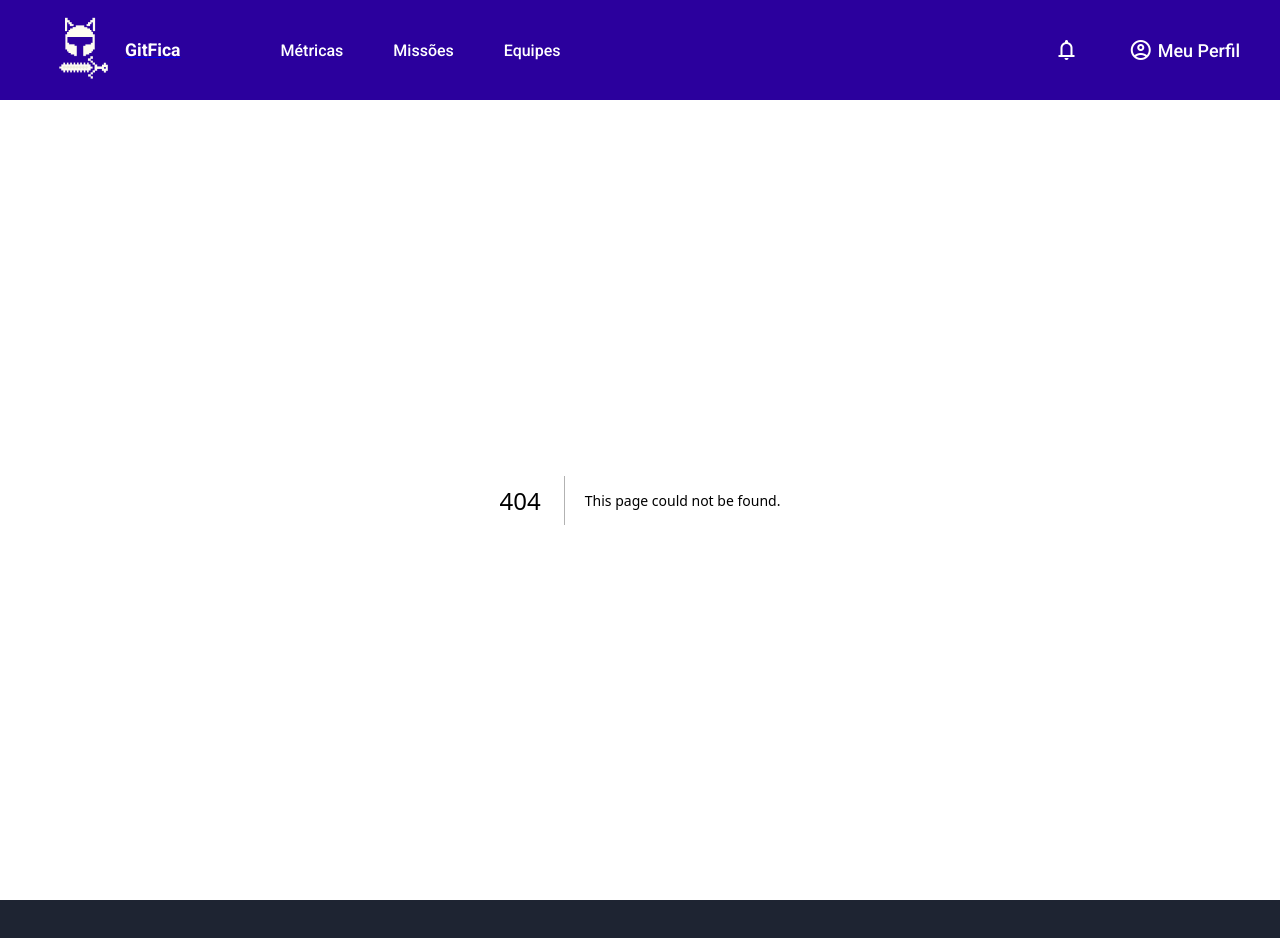
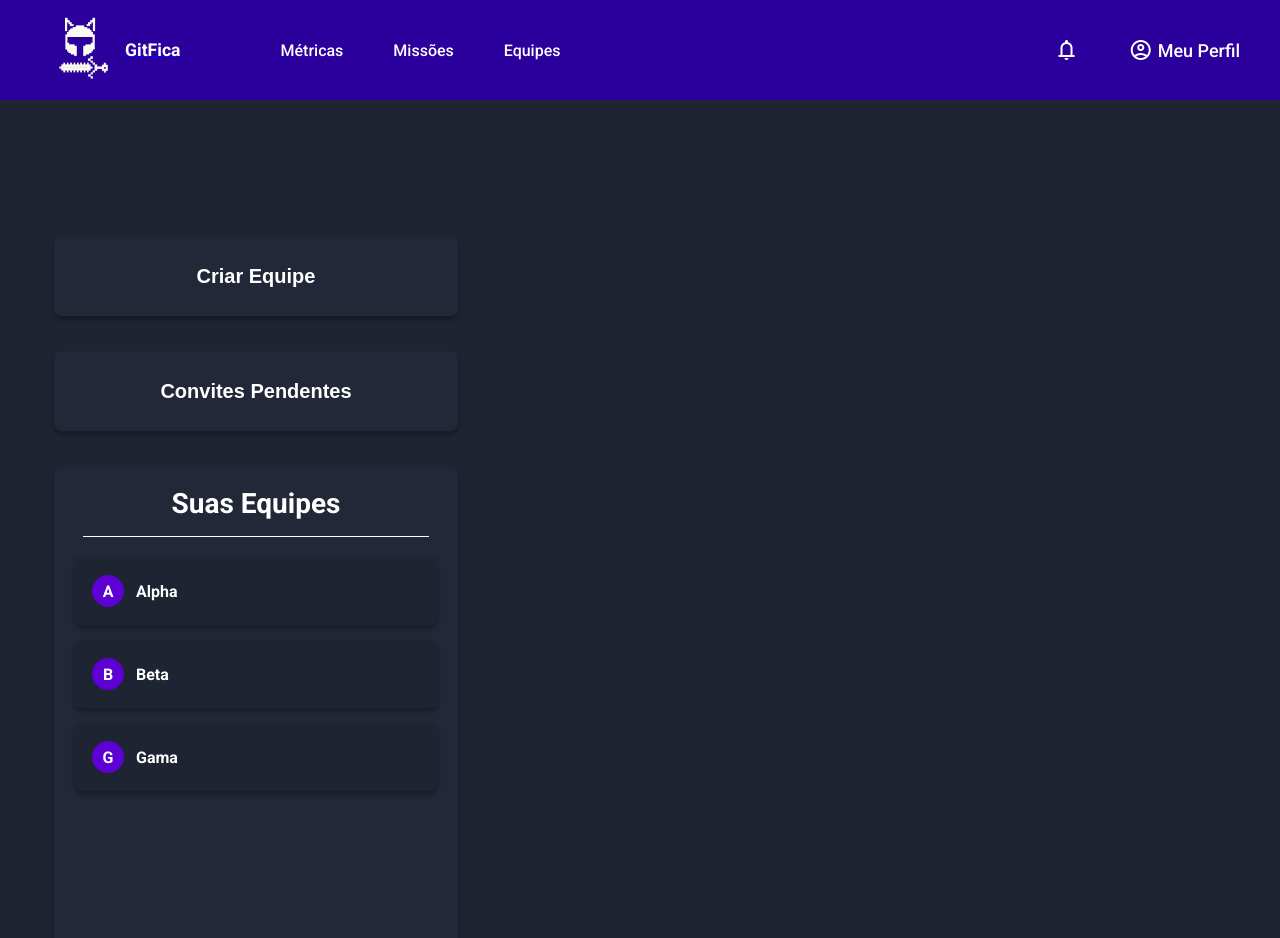
Before and after one commit to fga-eps-mds/2025.1-SGI-Frontend, a Next.js app: page /teams in a window 1280 px wide. Before the commit this address had no page. Shown: the top 938 px of the page. Before the commit the page ends 900 px from the top, so only its background shows below. Built offline with nearby package versions, Linux system fonts and the light colour scheme.

Commit message:
feat: adiciona tela inicial equipes

```diff
--- /dev/null
+++ b/src/app/teams/page.module.css
@@ -0,0 +1,85 @@
+:root {
+  --font-roboto: 'Roboto', sans-serif;
+}
+
+.container {
+  font-family: var(--font-roboto);
+  min-height: 100vh;
+  background-color: #1E2432;
+  padding-left: 54px;
+  padding-top: 136px;
+  box-sizing: border-box;
+}
+
+.buttonContainer {
+  display: flex;
+  flex-direction: column;
+  gap: 35px;
+}
+
+.button {
+  width: 404px;
+  height: 80px;
+  background-color: #222838;
+  border: none;
+  border-radius: 8px;
+  color: white;
+  font-size: 20px;
+  font-weight: bold;
+  cursor: pointer;
+  box-shadow: 0px 4px 4px rgba(0, 0, 0, 0.25);
+  outline: none;
+}
+
+.teamsBox {
+  margin-top: 36px;
+  width: 404px;
+  height: 480px;
+  background-color: #222838;
+  border-radius: 8px;
+  padding: 20px;
+  color: white;
+  box-shadow: 0px 4px 4px rgba(0, 0, 0, 0.25);
+}
+
+.teamsTitle {
+  text-align: center;
+  font-size: 28px;
+}
+
+.divider {
+  width: 346px;
+  height: 1px;
+  background-color: white;
+  margin: 16px auto 20px auto;
+}
+
+.teamsList {
+  display: flex;
+  flex-direction: column;
+  gap: 15px;
+}
+
+.teamItem {
+  display: flex;
+  align-items: center;
+  gap: 12px;
+  background-color: #1E2432;
+  border-radius: 8px;
+  padding: 18px;
+  box-shadow: 0px 4px 4px rgba(0, 0, 0, 0.25);
+  cursor: pointer;
+  font-weight: bold;
+}
+
+.avatar {
+  background-color: #5D00D4;
+  color: white;
+  width: 32px;
+  height: 32px;
+  font-weight: bold;
+  display: flex;
+  align-items: center;
+  justify-content: center;
+  border-radius: 50%;
+}
--- /dev/null
+++ b/src/app/teams/page.tsx
@@ -0,0 +1,29 @@
+import React from 'react';
+import styles from './page.module.css';
+
+export default function EquipesPage() {
+  return (
+    <div className={styles.container}>
+      {/* Botões */}
+      <div className={styles.buttonContainer}>
+        <button className={styles.button}>Criar Equipe</button>
+        <button className={styles.button}>Convites Pendentes</button>
+      </div>
+
+      {/* Lista de Equipes */}
+      <div className={styles.teamsBox}>
+        <h2 className={styles.teamsTitle}>Suas Equipes</h2>
+        <div className={styles.divider}></div>
+
+        <div className={styles.teamsList}>
+          {['Alpha', 'Beta', 'Gama'].map((nome, idx) => (
+            <div key={idx} className={styles.teamItem}>
+              <div className={styles.avatar}>{nome[0]}</div>
+              <span>{nome}</span>
+            </div>
+          ))}
+        </div>
+      </div>
+    </div>
+  );
+}
```
